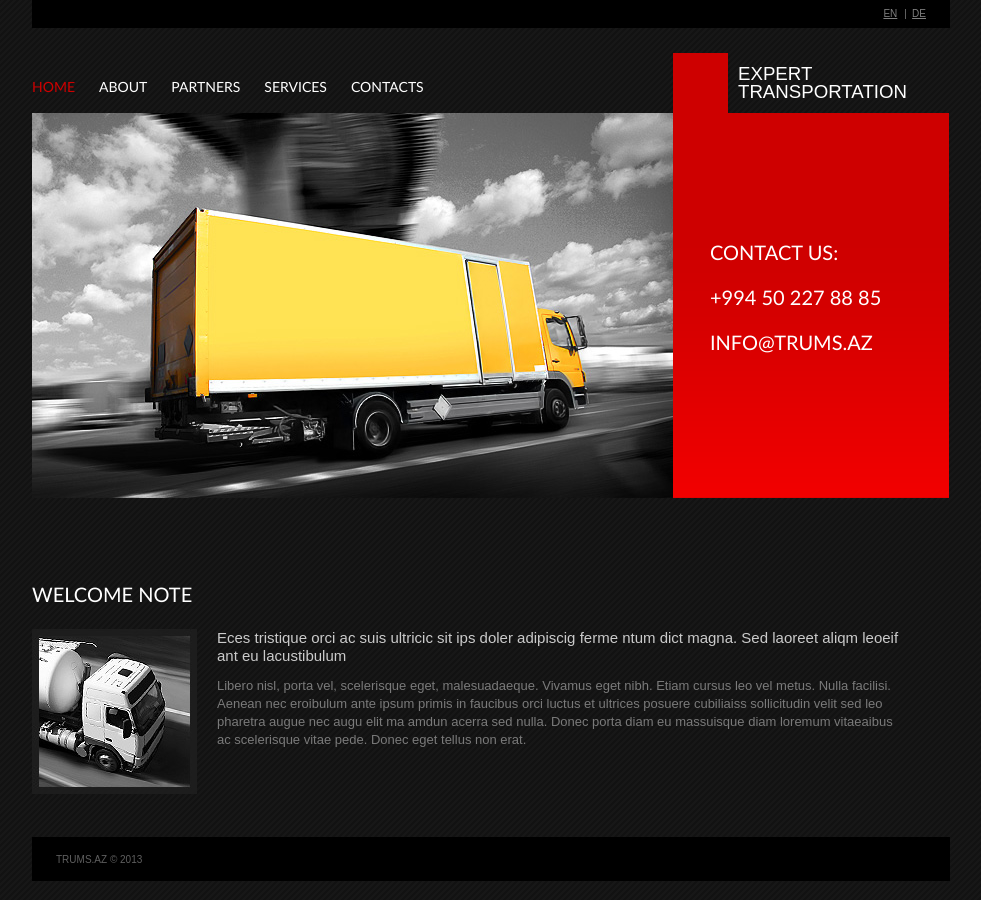
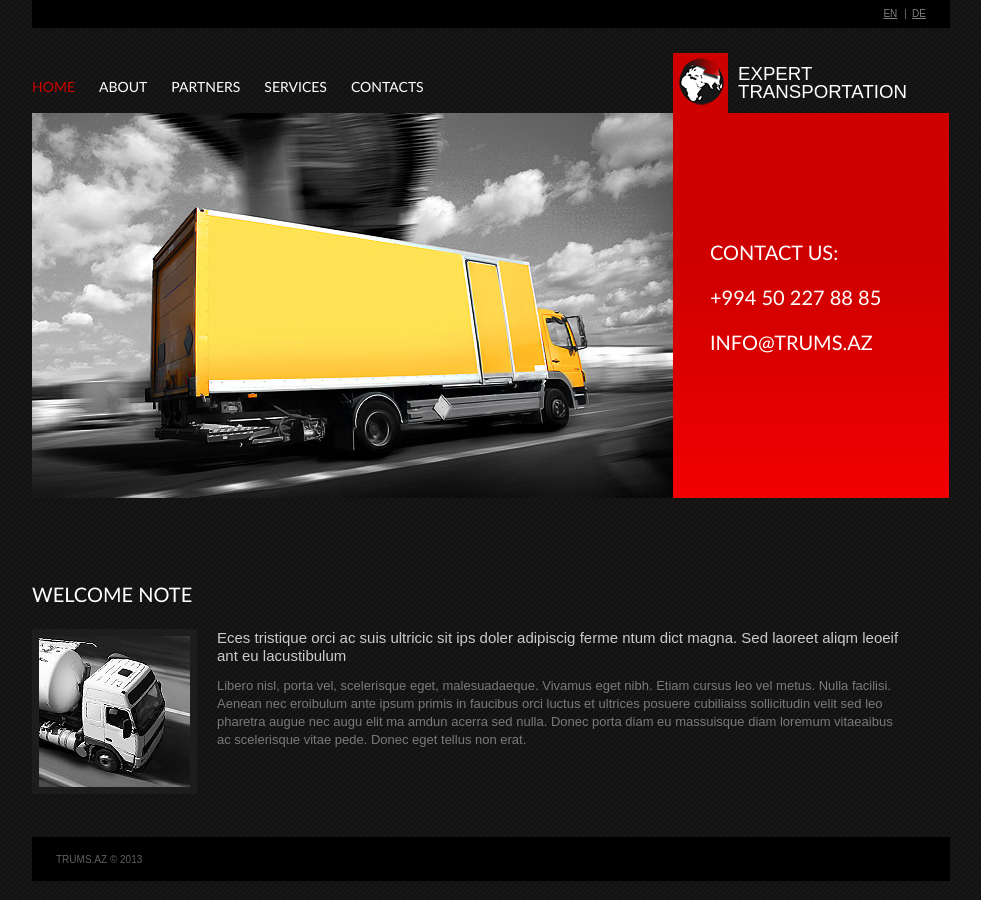
Before and after one commit to trumsaz/trumsaz.github.io, a Jekyll site: the page built from index.html, in a window 1280 px wide. Shown: the whole page, without its empty margins (149-1130 px from the left). Built offline with Jekyll 4.4.1, drawn with Linux system fonts in a browser that asks for light colours; Markdown is read by kramdown in place of the engine named in the settings.

Commit message:
add new logo

```diff
--- a/_layouts/default.html
+++ b/_layouts/default.html
@@ -14,7 +14,9 @@
     <!--header -->
     <div id="header">
       <div id="logo-div">
-        <a href="/{% if page.language != 'en' %}{{ page.language }}{% endif %}" id="logo"></a>
+        <a href="/{% if page.language != 'en' %}{{ page.language }}{% endif %}" id="logo">
+          <img src="/assets/images/logo.png" alt="">
+        </a>
         <span>EXPERT TRANSPORTATION</span>
       </div>
       <!-- <a href="index.html"><img alt="" src="/assets/images/logo.png" class="logo" /></a> -->
--- a/assets/css/style.css
+++ b/assets/css/style.css
@@ -43,7 +43,7 @@ li { background:url(../images/marker1.gif) no-repeat 0 7px; padding-left:12px; l
 /* ============================= header ====================== */
 
 #logo-div {position:absolute; margin:53px 0 0 641px; width: 276px; height: 60px;}
-#logo-div a {display: block; float: left; width: 55px; height: 60px; background: #e10202 url(../images/slogan-bg.gif) top repeat-x;}
+#logo-div a {display: block; float: left; width: 55px; height: 55px; padding-top: 5px; background: #e10202 url(../images/slogan-bg.gif) top repeat-x; text-align: center;}
 #logo-div span {display: block; float: left; color: white; font-size: 14pt; width: 211px; padding-top: 12px; padding-left: 10px;}
 
 .row1 {background:#000; font-size:.769em; text-transform:uppercase; line-height:1em; color:#5f5f5f; padding:9px 24px 9px 15px;}
```
Also changed, not shown: assets/images/logo.png.
